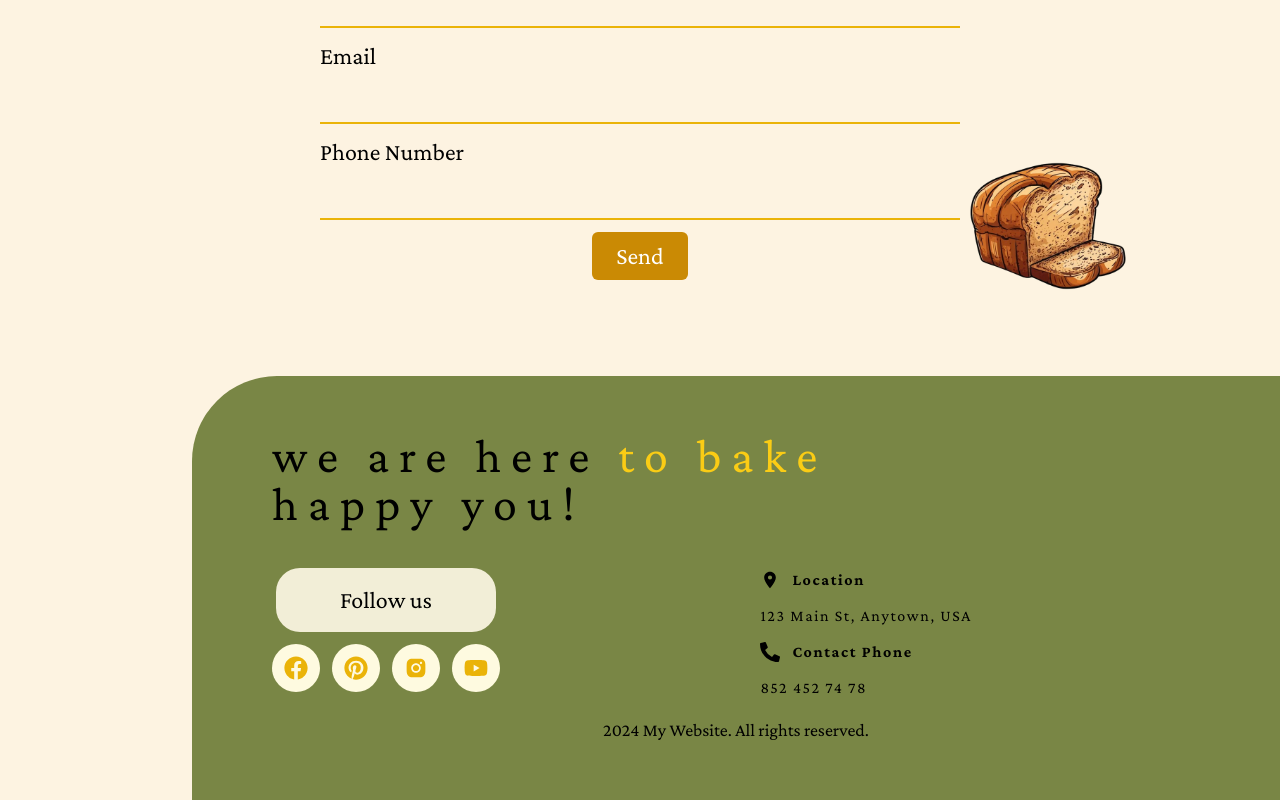
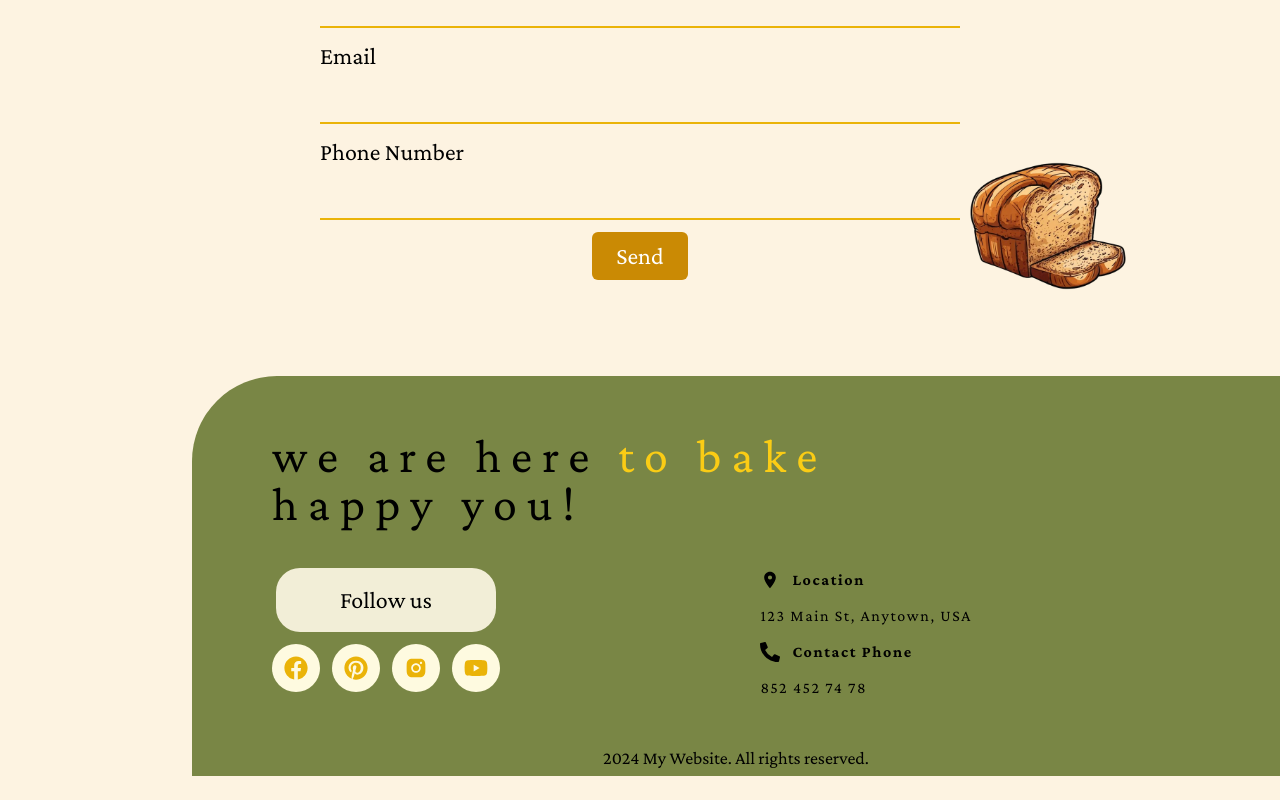
Before and after one commit to sabialhyv/pastry, a React (Vite) app: page / in a window 1280 px wide. Shown: the part 2885-3685 px from the top of the page. After the commit the page ends 3661 px from the top, so only its background shows below. Built offline with nearby package versions, Linux system fonts and the light colour scheme.

Commit message:
footer modify

```diff
--- a/src/components/Footer.jsx
+++ b/src/components/Footer.jsx
@@ -5,7 +5,7 @@ import { MdLocationOn } from "react-icons/md";
 
 function Footer() {
   return (
-    <footer className="py-14 px-20  bg-[#798645] w-[85%] mx-[15%] rounded-tl-[85px]">
+    <footer className="w-[85%] h-[400px] px-20 py-14 flex flex-col gap-7 justify-between bg-[#798645]  mx-[15%] rounded-tl-[85px]">
       <div className="flex w-full justify-between items-center">
         <div className="flex flex-col">
           <p className="max-w-[700px] text-5xl tracking-[10px]">
@@ -52,6 +52,7 @@ function Footer() {
           </a>
         </div> */}
       </div>
+
       <p className="text-center mt-4 text-black text-lg">
         2024 My Website. All rights reserved.
       </p>
```
